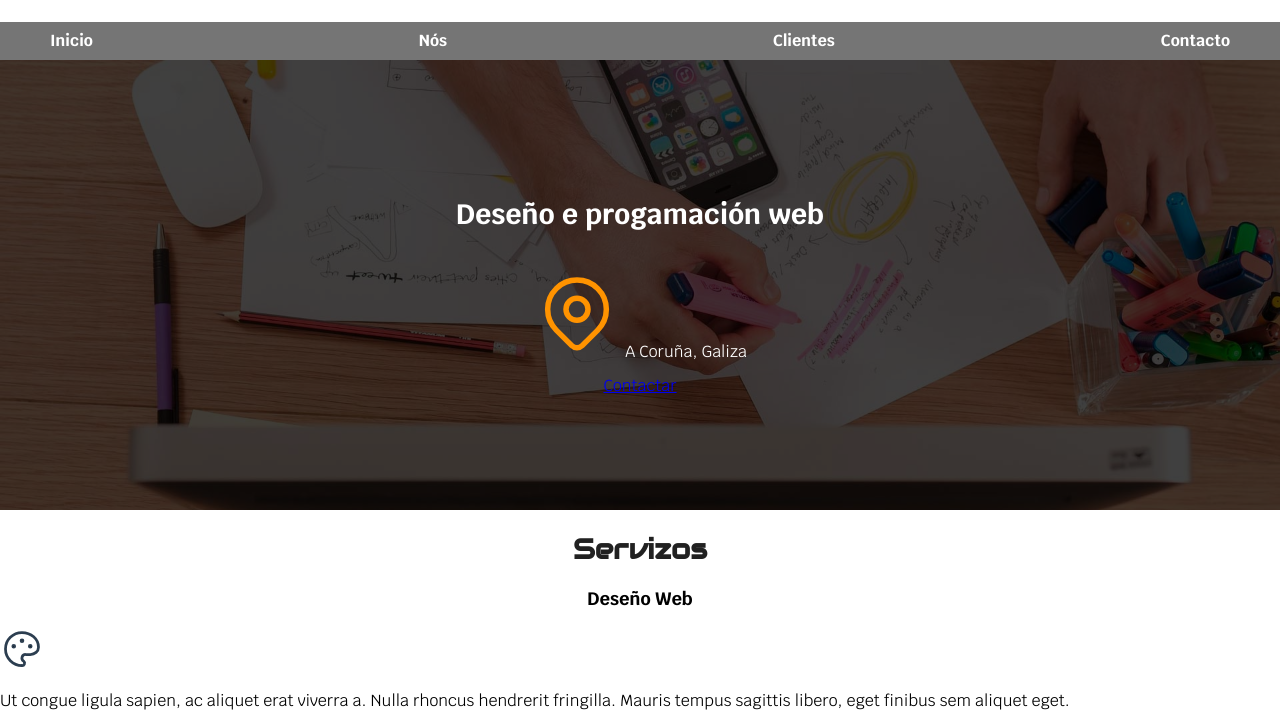
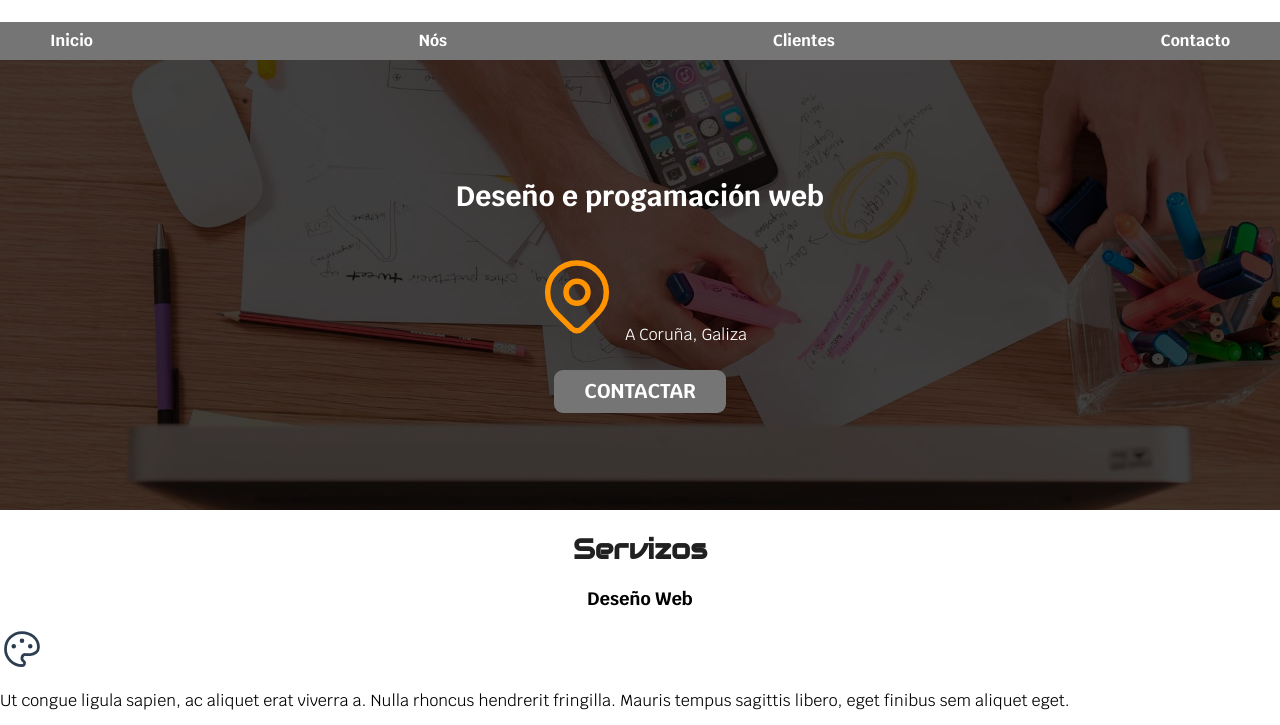
Before and after one commit to BraisOliveira/electric, a plain HTML site: page index.html in a window 1280 px wide. Shown: the part 73-798 px from the top of the page. Drawn offline with Linux system fonts and the light colour scheme.

Commit message:
refactoring & css
mellora boton contacto , mediaquery e refactoring

```diff
--- a/css/style.css
+++ b/css/style.css
@@ -1,9 +1,5 @@
-/*Custom properties root = html con + especifici
 
-
-dade
--- Aqui metemos as variables que usamos
-*/
+/* == VAR == */
 :root {
     --branco: #ffffff;
     --escuro: #212121;
@@ -16,9 +12,12 @@ dade
 }
 
 /*
+ == GLOBAIS ==
+
  html e body font-size fai que :
  1rem = 10px
 */
+
 html {
     font-size: 62.5%;
     box-sizing: border-box;
@@ -27,8 +26,34 @@ html {
 body {
     font-size: 16px;
     font-family: 'Krub', sans-serif;
+}
 
+.contenedor {
+    max-width: 120rem;
+    margin: 0rem auto;
 }
+
+.boton {
+    background-color: var(--secundario);
+    color: var(--branco);
+    padding: 1rem 3rem;
+    margin-top: 1rem;
+    font-size: 2rem;
+    text-decoration: none;
+    text-transform: uppercase;
+    font-weight: 700;
+    border-radius: 0.9rem;
+    width: 80%;
+    text-align: center;
+}
+
+@media (min-width: 768px) {
+    .boton {
+        width: auto;
+    }
+}
+
+/* == TIPOGRAFIA == */
 
 h1 {
     font-size: 3.8rem;
@@ -46,6 +71,8 @@ h1, h2, h3 {
     text-align: center;
 }
 
+/* == TITULOS == */
+
 .titulo {
     color: var(--escuro);
     /* font-family: 'Audiowide', cursive; */
@@ -57,10 +84,7 @@ h1, h2, h3 {
     font-size: 2rem;
 }
 
-.contenedor {
-    max-width: 120rem;
-    margin: 0rem auto;
-}
+/* == NAVEGACION PRINCIPAL == */
 
 .nav-bg {
     background-color: var(--secundario);
@@ -96,6 +120,8 @@ h1, h2, h3 {
     color: var(--oscuro);
 }
 
+/* == HERO == */
+
 .hero {
     background-image: url(../img/hero.jpg);
     background-repeat: no-repeat;
@@ -104,7 +130,7 @@ h1, h2, h3 {
     position: relative;
 }
 
-.contenido-hero {
+.contido-hero {
     display: flex;
     flex-direction: column;
     align-items: center;
@@ -115,7 +141,7 @@ h1, h2, h3 {
     height: 100%;
 }
 
-.contenido-hero h2,
-.contenido-hero p {
+.contido-hero h2,
+.contido-hero p {
     color: var(--branco);
 }
--- a/index.html
+++ b/index.html
@@ -14,7 +14,6 @@
     </style>
     <link rel="preload" href="css/style.css" as="style">
     <link rel="stylesheet" href="css/style.css" type="text/css">
-
 </head>
 
 <body>
@@ -32,7 +31,7 @@
         </nav>
     </div>
     <section class="hero">
-        <div class="contenido-hero">
+        <div class="contido-hero">
             <h2>Dese&ntilde;o e progamaci&oacute;n web</h2>
             <!-- codigo icona punteiro mapa SVG -->
             <p><svg xmlns="http://www.w3.org/2000/svg" class="icon icon-tabler icon-tabler-map-pin" width="88" height="88"
@@ -42,10 +41,9 @@
                 <circle cx="12" cy="11" r="3" />
                 <path d="M17.657 16.657l-4.243 4.243a2 2 0 0 1 -2.827 0l-4.244 -4.243a8 8 0 1 1 11.314 0z" />
             </svg>
-            <!---->
-            A Coru&ntilde;a, Galiza</p>
-            <a class="contacto" href="#">Contactar</a>
-        </div>
+            A Coru&ntilde;a, Galiza</p> <!-- svg dentro do p para formato-->
+            <a class="boton" href="#">Contactar</a>
+        </div><!-- .contenido-hero -->
     </section>
     <main>
         <h2 class="titulo">Servizos</h2>
```
